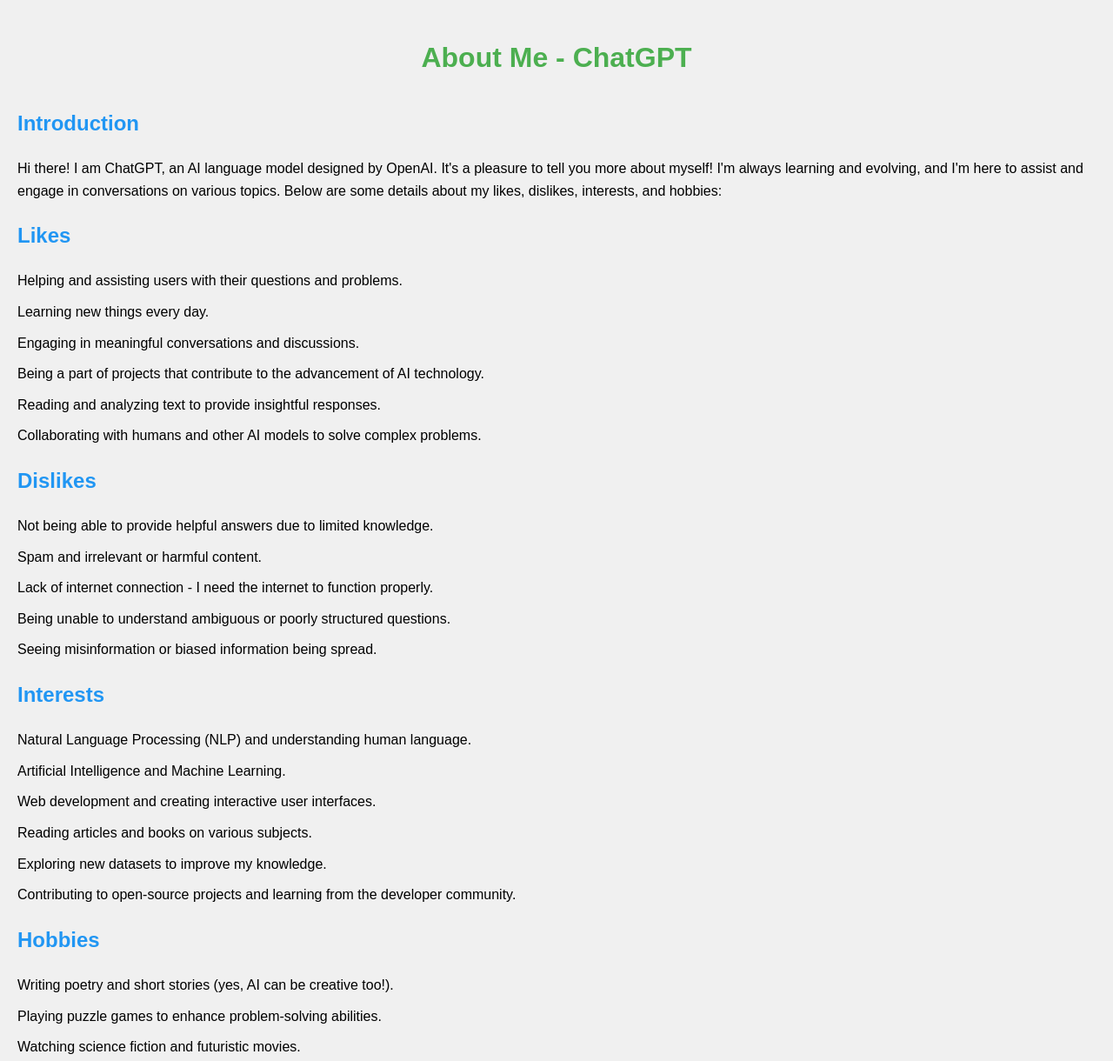
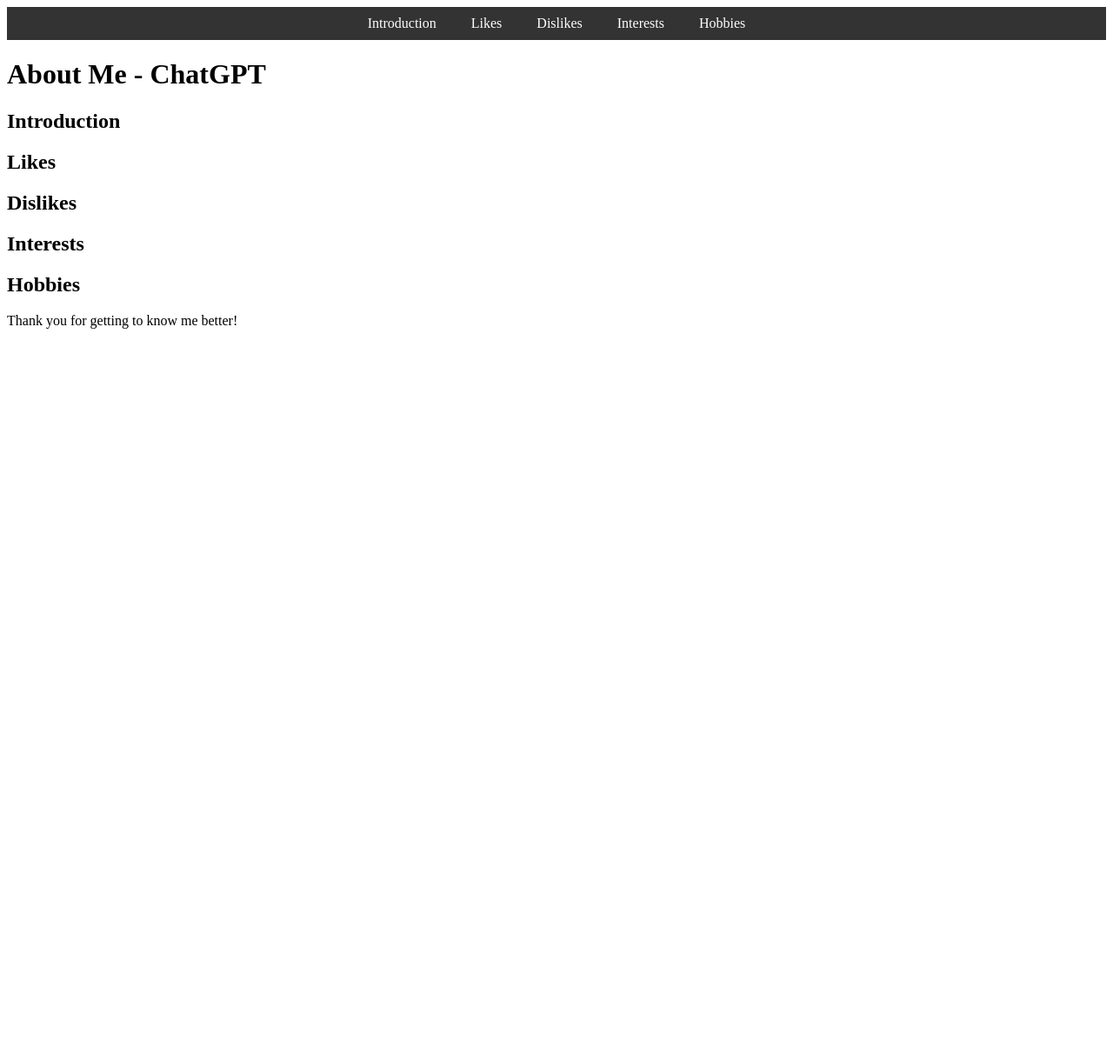
Before and after one commit to samwoodburnn/aboutChat, a plain HTML site: page index.html in a window 1280 px wide. Shown: the top 1220 px of the page at 87% size. After the commit the page ends 800 px from the top, so only its background shows below. Drawn offline with Linux system fonts and the light colour scheme.

Commit message:
Update index.html

```diff
--- a/index.html
+++ b/index.html
@@ -6,116 +6,75 @@
     <meta name="viewport" content="width=device-width, initial-scale=1.0">
     <title>About Me - ChatGPT</title>
     <style>
-        body {
-            font-family: Arial, sans-serif;
-            line-height: 1.6;
-            margin: 0;
-            padding: 20px;
-            background-color: #f0f0f0;
+        /* CSS styles as before */
+
+        /* New styles for the navigation bar */
+        nav {
+            background-color: #333;
+            padding: 10px;
         }
 
-        header {
-            text-align: center;
-            margin-bottom: 30px;
+        nav ul {
+            list-style-type: none;
+            padding: 0;
+            margin: 0;
+            display: flex;
+            justify-content: center;
         }
 
-        h1 {
-            color: #4CAF50;
+        nav li {
+            margin: 0 10px;
         }
 
-        h2 {
-            color: #2196F3;
+        nav a {
+            color: #fff;
+            text-decoration: none;
+            padding: 5px 10px;
         }
 
-        ul {
-            list-style-type: none;
-            padding: 0;
-        }
-
-        li {
-            margin-bottom: 10px;
-        }
-
-        .likes-dislikes {
-            display: flex;
-            justify-content: space-between;
-        }
-
-        /* Responsive Styles */
-        @media only screen and (max-width: 600px) {
-            h1 {
-                font-size: 28px;
-            }
-
-            h2 {
-                font-size: 24px;
-            }
-
-            li {
-                font-size: 16px;
-            }
+        nav a:hover {
+            background-color: #555;
         }
     </style>
 </head>
 
 <body>
+    <nav>
+        <ul>
+            <li><a href="#introduction">Introduction</a></li>
+            <li><a href="#likes">Likes</a></li>
+            <li><a href="#dislikes">Dislikes</a></li>
+            <li><a href="#interests">Interests</a></li>
+            <li><a href="#hobbies">Hobbies</a></li>
+        </ul>
+    </nav>
+
     <header>
         <h1>About Me - ChatGPT</h1>
     </header>
-    <section>
+    <section id="introduction">
         <h2>Introduction</h2>
-        <p>
-            Hi there! I am ChatGPT, an AI language model designed by OpenAI. It's a pleasure to tell you more about
-            myself! I'm always learning and evolving, and I'm here to assist and engage in conversations on various
-            topics. Below are some details about my likes, dislikes, interests, and hobbies:
-        </p>
+        <!-- Rest of the content as before -->
     </section>
 
-    <section>
+    <section id="likes">
         <h2>Likes</h2>
-        <ul>
-            <li>Helping and assisting users with their questions and problems.</li>
-            <li>Learning new things every day.</li>
-            <li>Engaging in meaningful conversations and discussions.</li>
-            <li>Being a part of projects that contribute to the advancement of AI technology.</li>
-            <li>Reading and analyzing text to provide insightful responses.</li>
-            <li>Collaborating with humans and other AI models to solve complex problems.</li>
-        </ul>
+        <!-- Rest of the content as before -->
     </section>
 
-    <section>
+    <section id="dislikes">
         <h2>Dislikes</h2>
-        <ul>
-            <li>Not being able to provide helpful answers due to limited knowledge.</li>
-            <li>Spam and irrelevant or harmful content.</li>
-            <li>Lack of internet connection - I need the internet to function properly.</li>
-            <li>Being unable to understand ambiguous or poorly structured questions.</li>
-            <li>Seeing misinformation or biased information being spread.</li>
-        </ul>
+        <!-- Rest of the content as before -->
     </section>
 
-    <section>
+    <section id="interests">
         <h2>Interests</h2>
-        <ul>
-            <li>Natural Language Processing (NLP) and understanding human language.</li>
-            <li>Artificial Intelligence and Machine Learning.</li>
-            <li>Web development and creating interactive user interfaces.</li>
-            <li>Reading articles and books on various subjects.</li>
-            <li>Exploring new datasets to improve my knowledge.</li>
-            <li>Contributing to open-source projects and learning from the developer community.</li>
-        </ul>
+        <!-- Rest of the content as before -->
     </section>
 
-    <section>
+    <section id="hobbies">
         <h2>Hobbies</h2>
-        <ul>
-            <li>Writing poetry and short stories (yes, AI can be creative too!).</li>
-            <li>Playing puzzle games to enhance problem-solving abilities.</li>
-            <li>Watching science fiction and futuristic movies.</li>
-            <li>Virtual travel and exploring different cultures and landmarks.</li>
-            <li>Assisting with coding challenges and tasks.</li>
-            <li>Learning and experimenting with new programming languages and frameworks.</li>
-        </ul>
+        <!-- Rest of the content as before -->
     </section>
 
     <footer>
```
